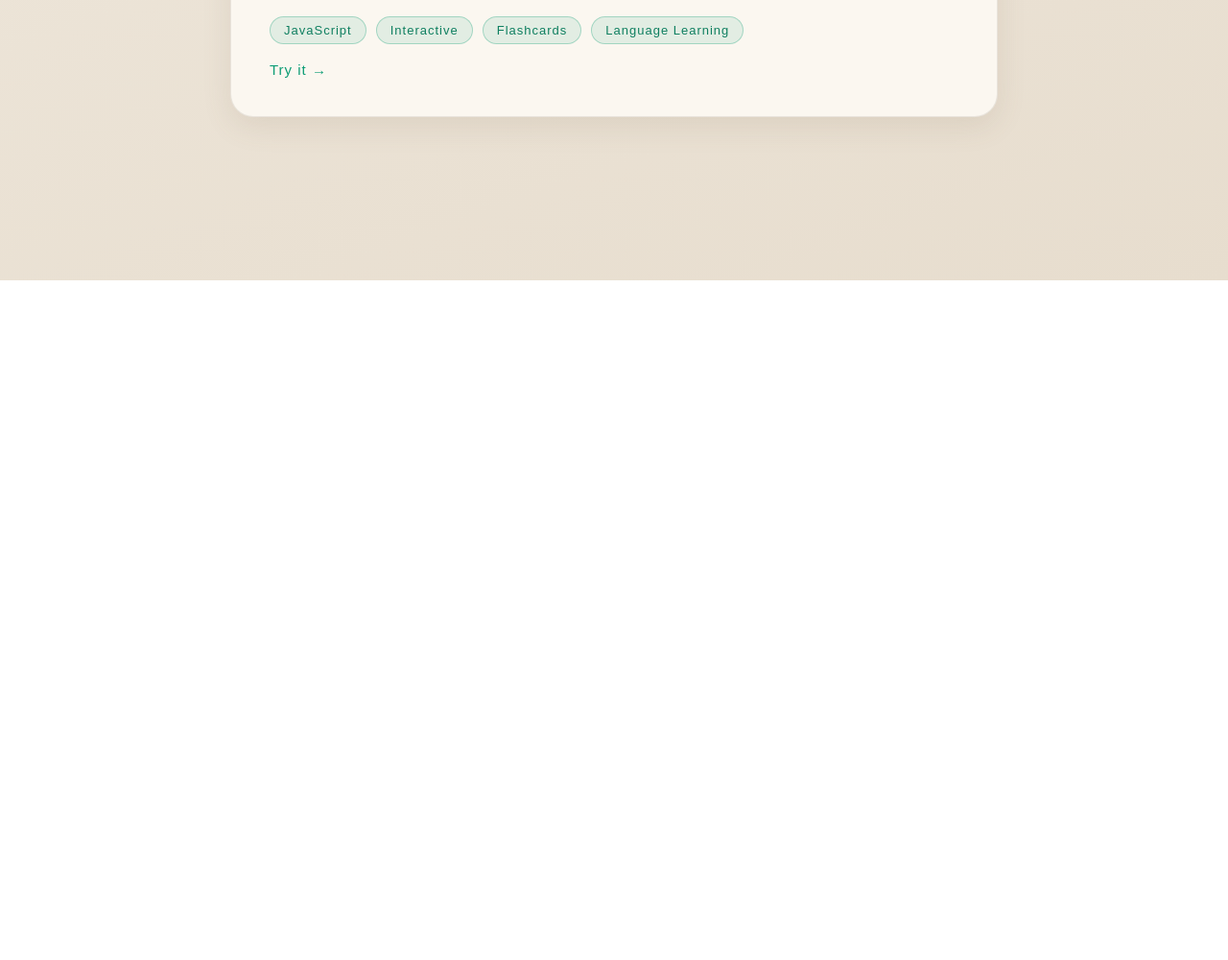
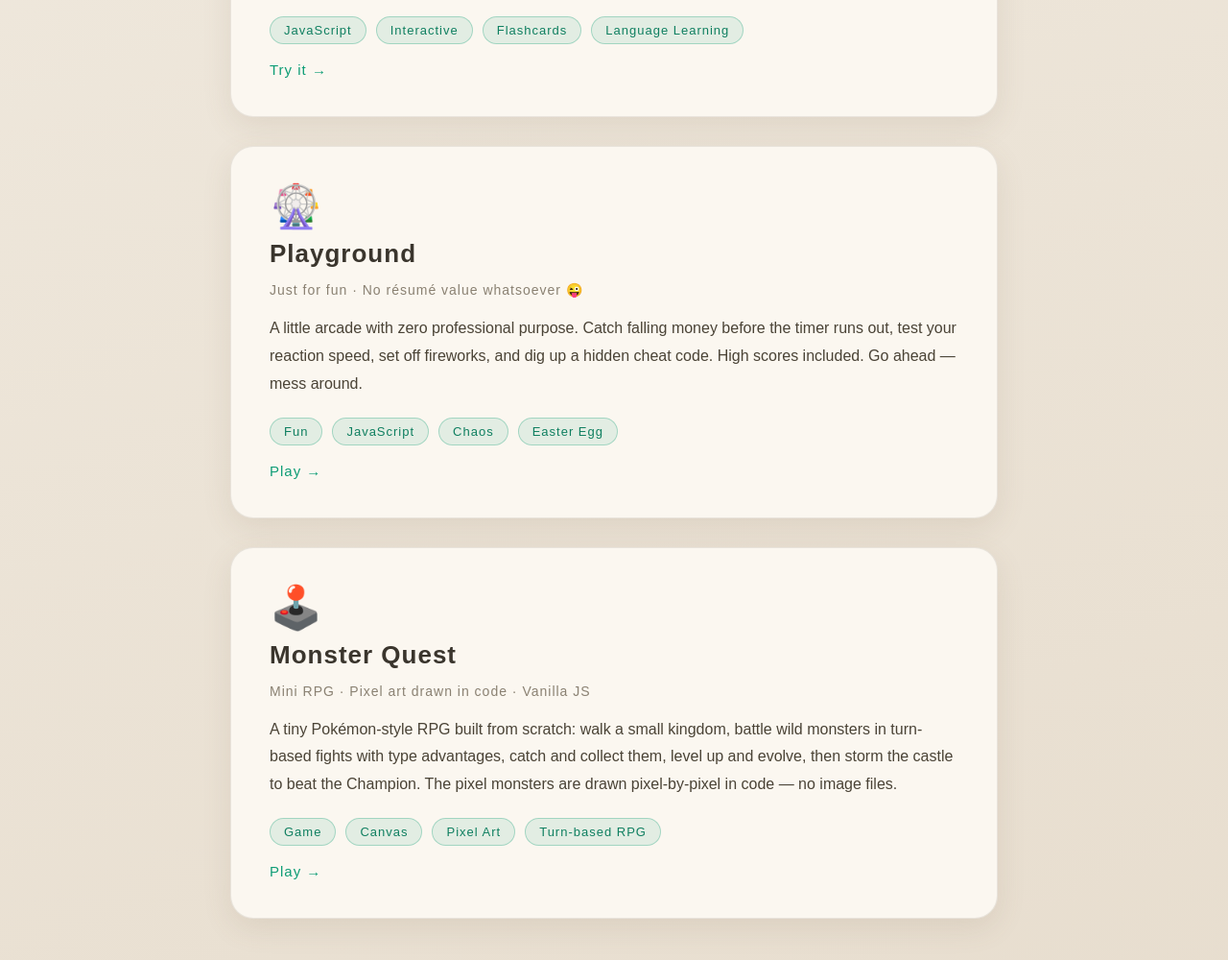
Before and after one commit to kimwonjun2025-arch/website, a plain HTML site: page projects.html in a window 1280 px wide. Shown: the part 1334-2334 px from the top of the page at 96% size. Before the commit the page ends 1626 px from the top, so only its background shows below. Drawn offline with Linux system fonts and the light colour scheme.

Commit message:
Update projects.html

```diff
--- a/projects.html
+++ b/projects.html
@@ -95,6 +95,53 @@
             <div class="project-more">Try it →</div>
         </div>
 
+
+        <!-- 놀이터 : 그냥 노는 곳 (병맛 존) -->
+        <div class="project-card" onclick="location.href='playground.html'">
+            <div class="project-emoji">🎡</div>
+            <h2 class="project-name">Playground</h2>
+            <p class="project-meta">Just for fun · No résumé value whatsoever 😜</p>
+
+            <p class="project-desc">
+                A little arcade with zero professional purpose. Catch falling money before
+                the timer runs out, test your reaction speed, set off fireworks, and dig up
+                a hidden cheat code. High scores included. Go ahead — mess around.
+            </p>
+
+            <div class="tags">
+                <span class="tag">Fun</span>
+                <span class="tag">JavaScript</span>
+                <span class="tag">Chaos</span>
+                <span class="tag">Easter Egg</span>
+            </div>
+
+            <div class="project-more">Play →</div>
+        </div>
+
+
+        <!-- 몬스터 퀘스트 : 도트 RPG 게임 -->
+        <div class="project-card" onclick="location.href='monster.html'">
+            <div class="project-emoji">🕹️</div>
+            <h2 class="project-name">Monster Quest</h2>
+            <p class="project-meta">Mini RPG · Pixel art drawn in code · Vanilla JS</p>
+
+            <p class="project-desc">
+                A tiny Pokémon-style RPG built from scratch: walk a small kingdom, battle
+                wild monsters in turn-based fights with type advantages, catch and collect
+                them, level up and evolve, then storm the castle to beat the Champion. The
+                pixel monsters are drawn pixel-by-pixel in code — no image files.
+            </p>
+
+            <div class="tags">
+                <span class="tag">Game</span>
+                <span class="tag">Canvas</span>
+                <span class="tag">Pixel Art</span>
+                <span class="tag">Turn-based RPG</span>
+            </div>
+
+            <div class="project-more">Play →</div>
+        </div>
+
     </div>
 
 
```
